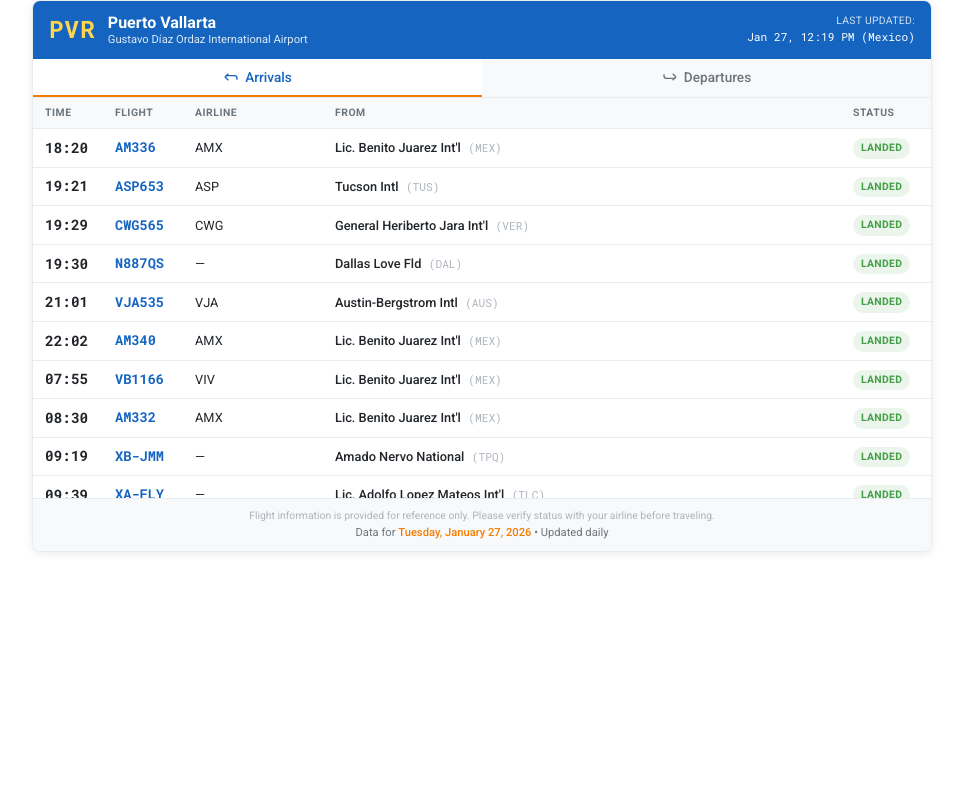
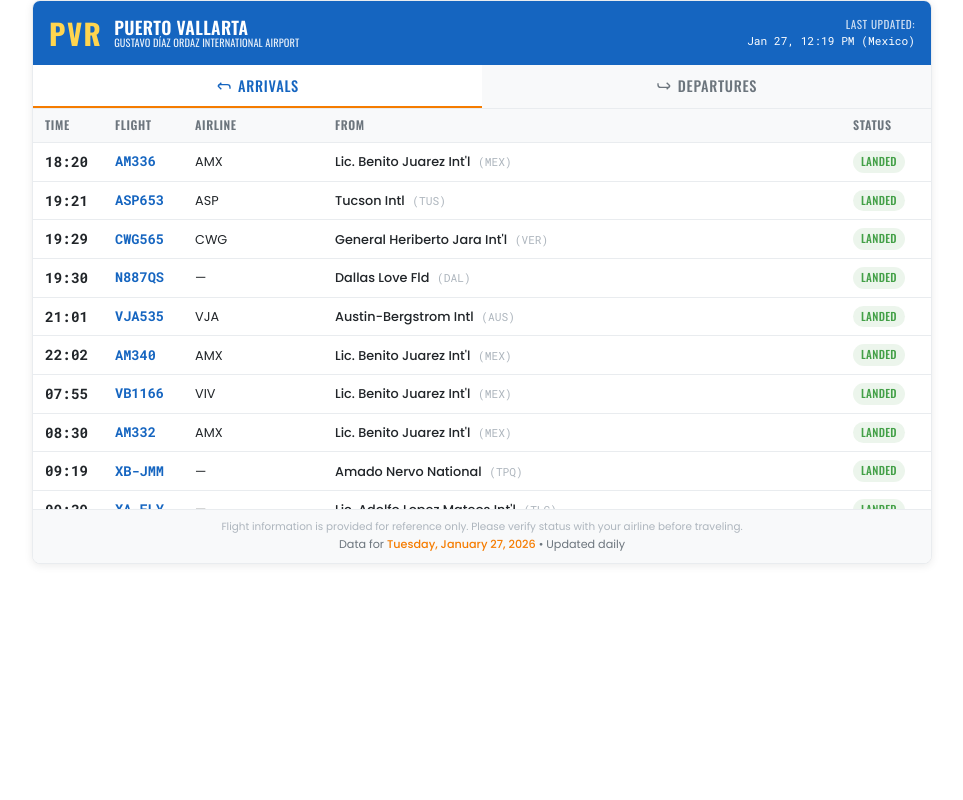
Before and after one commit to mgallard/puerto-vallarta-flight-tracker, a website: page index.html in a window 1280 px wide. Shown: the whole page, without its empty margins (158-1121 px from the left). Drawn offline with nearby package versions, Linux system fonts and the light colour scheme.

Commit message:
Update fonts to Oswald for titles and Poppins for normal text
Co-authored-by: Cursor <cursoragent@cursor.com>

```diff
--- a/index.html
+++ b/index.html
@@ -6,7 +6,7 @@
     <title>Puerto Vallarta Airport - Flight Information</title>
     <link rel="preconnect" href="https://fonts.googleapis.com">
     <link rel="preconnect" href="https://fonts.gstatic.com" crossorigin>
-    <link href="https://fonts.googleapis.com/css2?family=Roboto+Mono:wght@400;500;700&family=Roboto:wght@400;500;700&display=swap" rel="stylesheet">
+    <link href="https://fonts.googleapis.com/css2?family=Oswald:wght@400;500;600;700&family=Poppins:wght@300;400;500;600&family=Roboto+Mono:wght@400;500;700&display=swap" rel="stylesheet">
     <link rel="stylesheet" href="styles.css">
 </head>
 <body>
--- a/styles.css
+++ b/styles.css
@@ -27,7 +27,8 @@
 
     /* Fonts */
     --font-mono: 'Roboto Mono', monospace;
-    --font-sans: 'Roboto', -apple-system, sans-serif;
+    --font-sans: 'Poppins', -apple-system, sans-serif;
+    --font-title: 'Oswald', sans-serif;
 }
 
 * {
@@ -71,8 +72,8 @@ body {
 }
 
 .airport-code {
-    font-family: var(--font-mono);
-    font-size: 1.5rem;
+    font-family: var(--font-title);
+    font-size: 1.8rem;
     font-weight: 700;
     color: var(--pvr-yellow);
     letter-spacing: 0.05em;
@@ -81,17 +82,22 @@ body {
 .airport-name {
     display: flex;
     flex-direction: column;
-    line-height: 1.2;
+    line-height: 1.1;
+    font-family: var(--font-title);
+    text-transform: uppercase;
 }
 
 .airport-name .city {
-    font-size: 1rem;
+    font-size: 1.1rem;
     font-weight: 600;
+    letter-spacing: 0.02em;
 }
 
 .airport-name .full-name {
-    font-size: 0.7rem;
-    opacity: 0.85;
+    font-size: 0.65rem;
+    font-weight: 400;
+    opacity: 0.9;
+    letter-spacing: 0.01em;
 }
 
 .last-updated {
@@ -102,9 +108,10 @@ body {
 .update-label {
     opacity: 0.8;
     display: block;
-    font-size: 0.65rem;
+    font-family: var(--font-title);
+    font-size: 0.7rem;
     text-transform: uppercase;
-    letter-spacing: 0.03em;
+    letter-spacing: 0.05em;
 }
 
 #update-time {
@@ -129,8 +136,10 @@ body {
     background: transparent;
     border: none;
     color: var(--text-secondary);
-    font-family: var(--font-sans);
-    font-size: 0.85rem;
+    font-family: var(--font-title);
+    text-transform: uppercase;
+    letter-spacing: 0.05em;
+    font-size: 0.9rem;
     font-weight: 500;
     cursor: pointer;
     transition: all 0.2s ease;
@@ -179,7 +188,8 @@ body {
     font-weight: 600;
     color: var(--text-secondary);
     text-transform: uppercase;
-    font-size: 0.65rem;
+    font-family: var(--font-title);
+    font-size: 0.75rem;
     letter-spacing: 0.05em;
     border-bottom: 1px solid var(--border-color);
 }
@@ -246,8 +256,9 @@ body {
     display: inline-block;
     padding: 3px 8px;
     border-radius: 12px;
-    font-size: 0.65rem;
-    font-weight: 600;
+    font-family: var(--font-title);
+    font-size: 0.7rem;
+    font-weight: 500;
     text-transform: uppercase;
     letter-spacing: 0.03em;
 }
```
Also changed, not shown: es.html (+1 -1 lines).
